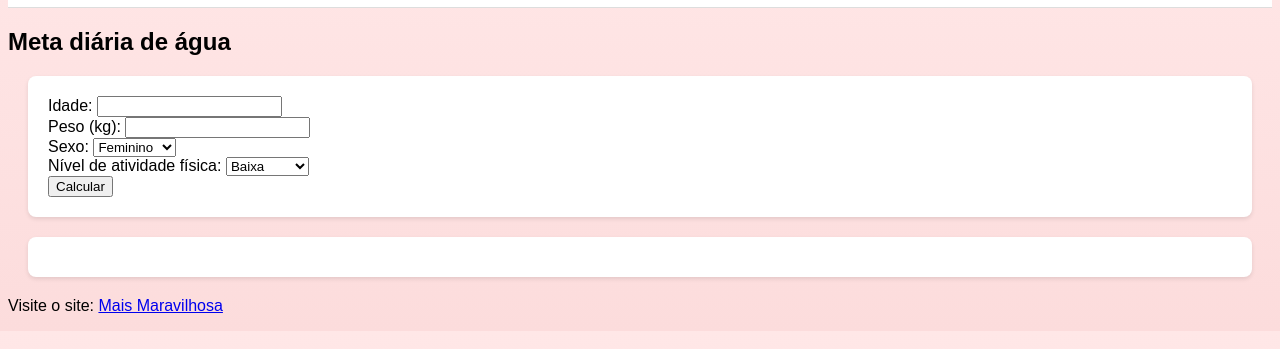
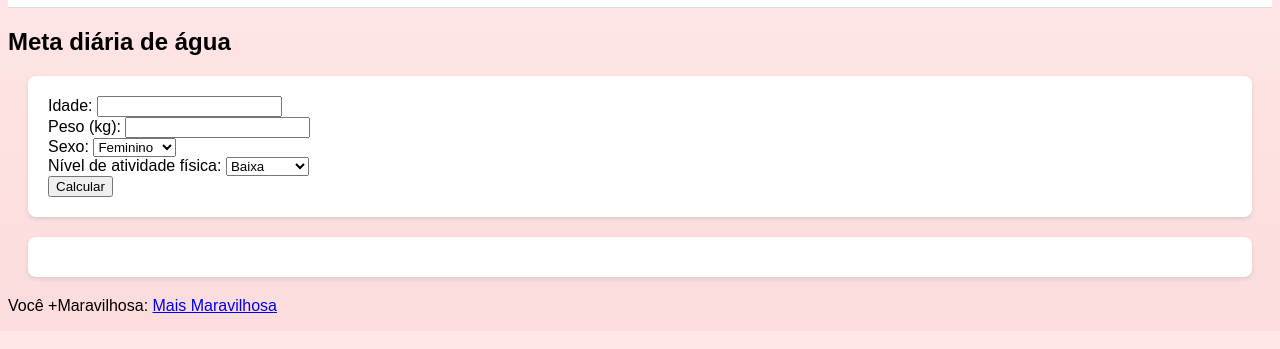
Before and after one commit to renataborbanutri/water, a plain HTML site: page index.html in a window 1280 px wide. Shown: the part 81-430 px from the top of the page. Drawn offline with Linux system fonts and the light colour scheme.

Commit message:
Update index.html

```diff
--- a/index.html
+++ b/index.html
@@ -37,7 +37,7 @@
     <div id="result"></div>
 
     <!-- Add link here -->
-    <p>Visite o site: <a href="https://maismaravilhosa.com/" target="_blank">Mais Maravilhosa</a></p>
+    <p>Você +Maravilhosa: <a href="https://maismaravilhosa.com/" target="_blank">Mais Maravilhosa</a></p>
 
     <script src="script.js"></script>
 </body>
```
